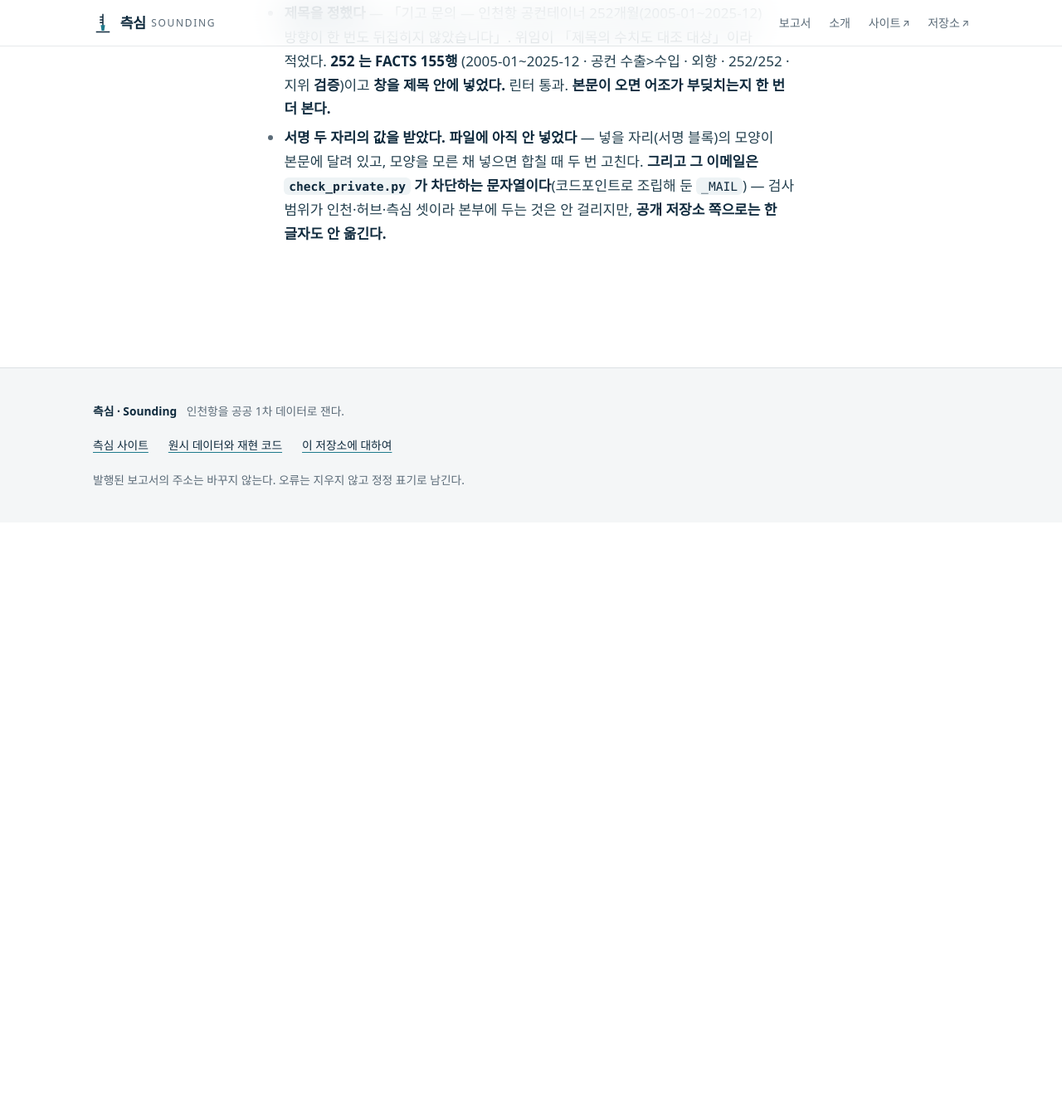
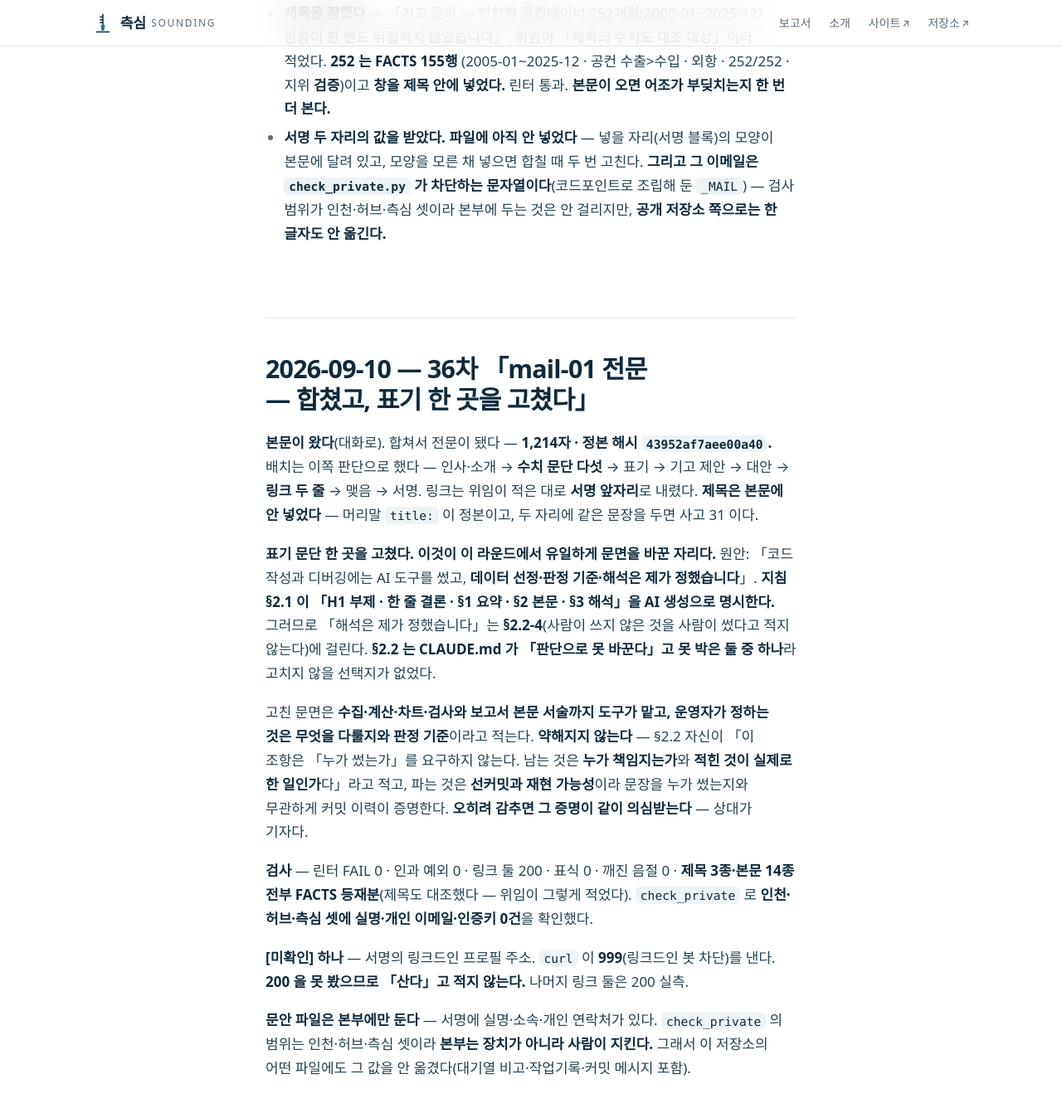
Before and after one commit to jisangj03-dev/incheon-port-analysis, a Jekyll site: the page built from docs/작업기록.md, in a window 1280 px wide and 1400 px high, scrolled down 112826 px. Shown: the top 1336 px of the window at 83% size. Built offline with Jekyll 4.4.1, drawn with Linux system fonts in a browser that asks for light colours; some web fonts are replaced; our own code applies the rules of GitHub Pages for plain Markdown files; before the commit the page ends 113456 px from its top, so only the background shows below that.

Commit message:
docs(채널): mail-01 이 전문이 됐다 — 표기 문단 한 곳을 §2.2 로 고쳤다
본문이 도착해 합쳤다. **1,214자 · 정본 해시 `43952af7aee00a40` · 대기열 준비.**
배치: 인사·소개 → 수치 문단 다섯 → 표기 → 기고 제안 → 대안 → **링크 두 줄** → 맺음 → 서명.
제목은 머리말 `title:` 에만 둔다(두 자리에 같은 문장을 두면 사고 31).

**고친 자리 하나 — 표기 문단.** 원안이 「데이터 선정·판정 기준·**해석**은 제가 정했습니다」였다.
**지침 §2.1 은 「H1 부제 · 한 줄 결론 · §1 요약 · §2 본문 · §3 해석」을 AI 생성으로 명시한다.**
따라서 §2.2-4(사람이 쓰지 않은 것을 사람이 썼다고 적지 않는다)에 걸리고,
**§2.2 는 판단으로 못 바꾸는 둘 중 하나다.** 고친 문면은 도구가 어디까지 맡는지를 적고
운영자 몫을 **무엇을 다룰지와 판정 기준**으로 정확히 둔다.
**약해지지 않는다** — 파는 것은 선커밋과 재현 가능성이고 그것은 커밋 이력이 증명한다.
근거는 본부 `_mail-01_근거.md` 「표기 문단」 절이 든다.

검사: 린터 FAIL 0 · 인과 예외 0 · 링크 둘 200 · 표식 0 · 깨진 음절 0 ·
**제목 3종 · 본문 14종 전부 FACTS 등재분**(제목도 대조 — 위임 지시).
`check_private` — 인천·허브·측심에 실명·개인 이메일·인증키 **0건**.

**[미확인]** 서명의 링크드인 프로필 — curl 이 999(봇 차단). 200 을 못 봤으므로 「산다」고 안 적는다.

**문안 파일은 본부(비공개)에만 둔다** — 서명에 실명·소속·개인 연락처가 있고
`check_private` 의 범위는 세 저장소뿐이라 그 자리는 사람이 지킨다.

Co-Authored-By: Claude Opus 5 (1M context) <noreply@anthropic.com>
Claude-Session: https://claude.ai/code/session_01KFYvgjL5ghepZqAvxg2a7P

```diff
--- a/docs/작업기록.md
+++ b/docs/작업기록.md
@@ -2476,3 +2476,33 @@ STATUS A-8 에 둘을 뒀다 — ①**댄 커밋의 diff 안에 산출물이 실
   달려 있고, 모양을 모른 채 넣으면 합칠 때 두 번 고친다. **그리고 그 이메일은
   `check_private.py` 가 차단하는 문자열이다**(코드포인트로 조립해 둔 `_MAIL`) — 검사 범위가
   인천·허브·측심 셋이라 본부에 두는 것은 안 걸리지만, **공개 저장소 쪽으로는 한 글자도 안 옮긴다.**
+
+## 2026-09-10 — 36차 「mail-01 전문 — 합쳤고, 표기 한 곳을 고쳤다」
+
+**본문이 왔다**(대화로). 합쳐서 전문이 됐다 — **1,214자 · 정본 해시 `43952af7aee00a40`.**
+배치는 이쪽 판단으로 했다 — 인사·소개 → **수치 문단 다섯** → 표기 → 기고 제안 → 대안 →
+**링크 두 줄** → 맺음 → 서명. 링크는 위임이 적은 대로 **서명 앞자리**로 내렸다.
+**제목은 본문에 안 넣었다** — 머리말 `title:` 이 정본이고, 두 자리에 같은 문장을 두면 사고 31 이다.
+
+**표기 문단 한 곳을 고쳤다. 이것이 이 라운드에서 유일하게 문면을 바꾼 자리다.**
+원안: 「코드 작성과 디버깅에는 AI 도구를 썼고, **데이터 선정·판정 기준·해석은 제가 정했습니다**」.
+**지침 §2.1 이 「H1 부제 · 한 줄 결론 · §1 요약 · §2 본문 · §3 해석」을 AI 생성으로 명시한다.**
+그러므로 「해석은 제가 정했습니다」는 **§2.2-4**(사람이 쓰지 않은 것을 사람이 썼다고 적지 않는다)에 걸린다.
+**§2.2 는 CLAUDE.md 가 「판단으로 못 바꾼다」고 못 박은 둘 중 하나**라 고치지 않을 선택지가 없었다.
+
+고친 문면은 **수집·계산·차트·검사와 보고서 본문 서술까지 도구가 맡고, 운영자가 정하는 것은
+무엇을 다룰지와 판정 기준**이라고 적는다. **약해지지 않는다** — §2.2 자신이 「이 조항은 「누가 썼는가」를
+요구하지 않는다. 남는 것은 **누가 책임지는가**와 **적힌 것이 실제로 한 일인가**다」라고 적고,
+파는 것은 **선커밋과 재현 가능성**이라 문장을 누가 썼는지와 무관하게 커밋 이력이 증명한다.
+**오히려 감추면 그 증명이 같이 의심받는다** — 상대가 기자다.
+
+**검사** — 린터 FAIL 0 · 인과 예외 0 · 링크 둘 200 · 표식 0 · 깨진 음절 0 ·
+**제목 3종·본문 14종 전부 FACTS 등재분**(제목도 대조했다 — 위임이 그렇게 적었다).
+`check_private` 로 **인천·허브·측심 셋에 실명·개인 이메일·인증키 0건**을 확인했다.
+
+**[미확인] 하나** — 서명의 링크드인 프로필 주소. `curl` 이 **999**(링크드인 봇 차단)를 낸다.
+**200 을 못 봤으므로 「산다」고 적지 않는다.** 나머지 링크 둘은 200 실측.
+
+**문안 파일은 본부에만 둔다** — 서명에 실명·소속·개인 연락처가 있다. `check_private` 의 범위는
+인천·허브·측심 셋이라 **본부는 장치가 아니라 사람이 지킨다.** 그래서 이 저장소의 어떤 파일에도
+그 값을 안 옮겼다(대기열 비고·작업기록·커밋 메시지 포함).
```
Also changed, not shown: docs/채널대기열.md (+1 -1 lines).
